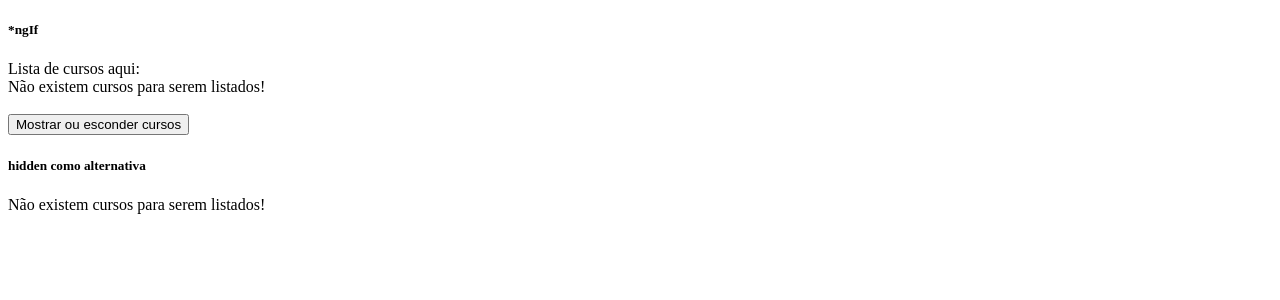
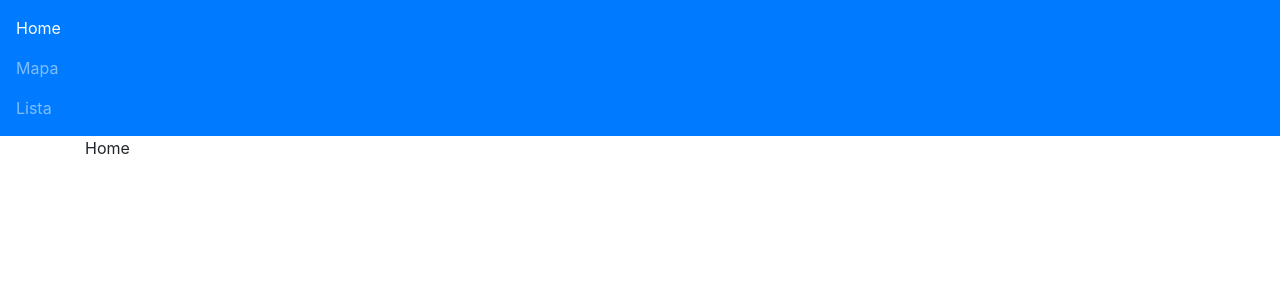
Before and after one commit to aSumiko/CursoAngular, an Angular app in the folder diretivas/: page / in a window 1280 px wide. Shown: the top 300 px of the page. Built offline with nearby package versions, Linux system fonts and the light colour scheme.

Commit message:
Diretivas_ngSwitch_ngSwitchcase_ngSwitchDefault

```diff
--- a/diretivas/package.json
+++ b/diretivas/package.json
@@ -18,6 +18,7 @@
     "@angular/platform-browser": "^16.1.0",
     "@angular/platform-browser-dynamic": "^16.1.0",
     "@angular/router": "^16.1.0",
+    "bootstrap": "^4.1.3",
     "rxjs": "~7.8.0",
     "tslib": "^2.3.0",
     "zone.js": "~0.13.0"
--- a/diretivas/src/app/app.component.html
+++ b/diretivas/src/app/app.component.html
@@ -1 +1,2 @@
-<app-diretiva-ngif></app-diretiva-ngif>
+<!--<app-diretiva-ngif></app-diretiva-ngif>-->
+<app-diretiva-ngswitch></app-diretiva-ngswitch>
--- a/diretivas/src/app/app.module.ts
+++ b/diretivas/src/app/app.module.ts
@@ -4,11 +4,13 @@ import { BrowserModule } from '@angular/platform-browser';
 import { AppRoutingModule } from './app-routing.module';
 import { AppComponent } from './app.component';
 import { DiretivaNgifComponent } from './diretiva-ngif/diretiva-ngif.component';
+import { DiretivaNgswitchComponent } from './diretiva-ngswitch/diretiva-ngswitch.component';
 
 @NgModule({
   declarations: [
     AppComponent,
-    DiretivaNgifComponent
+    DiretivaNgifComponent,
+    DiretivaNgswitchComponent
   ],
   imports: [
     BrowserModule,
--- /dev/null
+++ b/diretivas/src/app/diretiva-ngswitch/diretiva-ngswitch.component.html
@@ -0,0 +1,19 @@
+<nav class="navbar navbar-dark bg-primary">
+    <div class="nav navbar-nav">
+      <a class="nav-item nav-link"
+      [class.active]="aba == 'home'"
+      (click)="aba = 'home'">Home</a>
+      <a class="nav-item nav-link"
+         [class.active]="aba == 'mapa'"
+         (click)="aba = 'mapa'">Mapa</a>
+      <a class="nav-item nav-link"
+         [class.active]="aba == 'lista'"
+         (click)="aba = 'lista'">Lista</a>
+    </div>
+</nav>
+
+<div class="container" [ngSwitch]="aba">
+  <p *ngSwitchCase="'mapa'">Modo Mapa ativado</p>
+  <p *ngSwitchCase="'lista'">Modo LIsta ativado</p>
+  <p *ngSwitchDefault>Home</p>
+</div>
--- /dev/null
+++ b/diretivas/src/app/diretiva-ngswitch/diretiva-ngswitch.component.ts
@@ -0,0 +1,12 @@
+import { Component } from '@angular/core';
+
+@Component({
+  selector: 'app-diretiva-ngswitch',
+  templateUrl: './diretiva-ngswitch.component.html',
+  styleUrls: ['./diretiva-ngswitch.component.scss']
+})
+export class DiretivaNgswitchComponent {
+
+  aba: string = "home";
+
+}
--- a/diretivas/src/styles.scss
+++ b/diretivas/src/styles.scss
@@ -1 +1 @@
-/* You can add global styles to this file, and also import other style files */
+@import "~bootstrap/dist/css/bootstrap.min.css";
```
Also changed, not shown: diretivas/src/app/diretiva-ngswitch/diretiva-ngswitch.component.scss (added), 2 other files (tests, documents, lock files or other folders).
